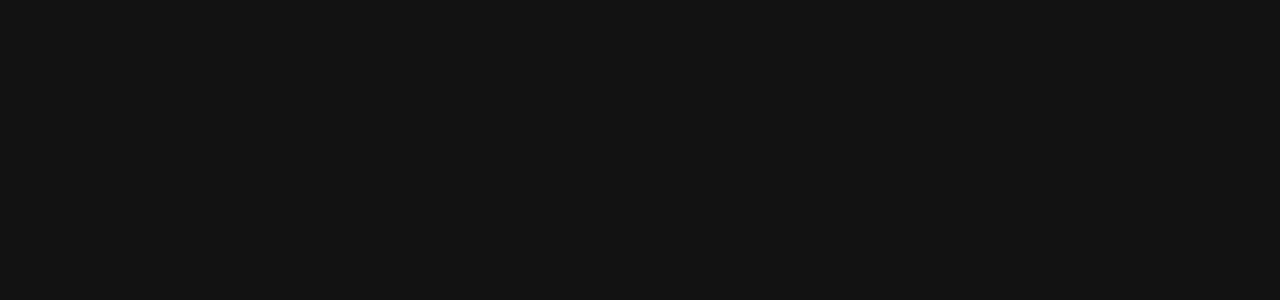
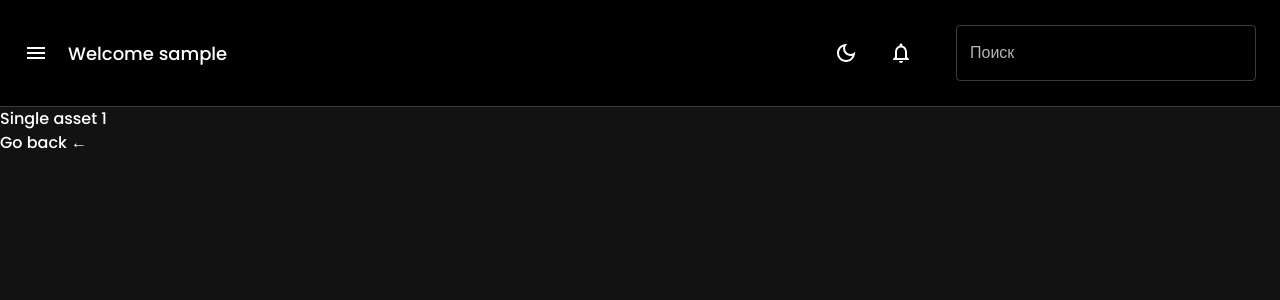
Before and after one commit to stepaRyazanoff/reactjs-front, a React (Create React App) app: page /single/1 in a window 1280 px wide. Before the commit this address had no page. Shown: the top 300 px of the page. Built offline with nearby package versions, Linux system fonts and the light colour scheme; sample sign-in values are in the browser's storage.

Commit message:
Create single-asset page and add them dynamic route

```diff
--- a/src/App.tsx
+++ b/src/App.tsx
@@ -9,6 +9,7 @@
 import {News} from './pages/news';
 import {Settings} from './pages/settings';
 import {LayoutComponent} from './components/layout';
+import {SingleAsset} from './pages/single-asset';
 
 function App() {
     const [colorMode, theme] = useMode();
@@ -24,6 +25,7 @@
                                     <Route path='/watchlist' element={<Watchlist/>}/>
                                     <Route path='/news' element={<News/>}/>
                                     <Route path='/settings' element={<Settings/>}/>
+                                    <Route path='/single/:id' element={<SingleAsset/>}/>
                                 </Route>
                                 <Route path='login' element={<AuthRootComponent/>}/>
                                 <Route path='register' element={<AuthRootComponent/>}/>
--- a/src/components/search-bar/index.tsx
+++ b/src/components/search-bar/index.tsx
@@ -2,9 +2,18 @@
 import {Autocomplete, Stack, TextField} from '@mui/material';
 import {ISingleAsset} from '../../common/types';
 import {useAppSelector} from '../../utils/hooks';
+import {useNavigate} from 'react-router-dom';
 
 export const SearchBar = () => {
+    const navigate = useNavigate();
     const assets: ISingleAsset[] = useAppSelector((state) => state.assets.assets);
+
+    const handleChange = (e: React.SyntheticEvent, value: string | null) => {
+        if(value) {
+            navigate(`/single/${value}`);
+        }
+    };
+
     return (
             <Stack spacing={2} sx={{width: 300}}>
                 <Autocomplete
@@ -22,6 +31,7 @@
                                 />
                         )}
                         options={assets.map((a) => a.name)}
+                        onChange={handleChange}
                 />
             </Stack>
     );
--- /dev/null
+++ b/src/pages/single-asset/index.tsx
@@ -0,0 +1,19 @@
+import React from 'react';
+import {useNavigate, useParams} from 'react-router-dom';
+
+export const SingleAsset = () => {
+    const {id} = useParams();
+    const navigate = useNavigate();
+
+    return (
+            <div>
+              Single asset  {id}
+              <div
+                      style={{cursor: 'pointer'}}
+                      onClick={() => navigate(-1)}
+              >
+                  Go back &larr;
+              </div>
+            </div>
+    );
+};
```
